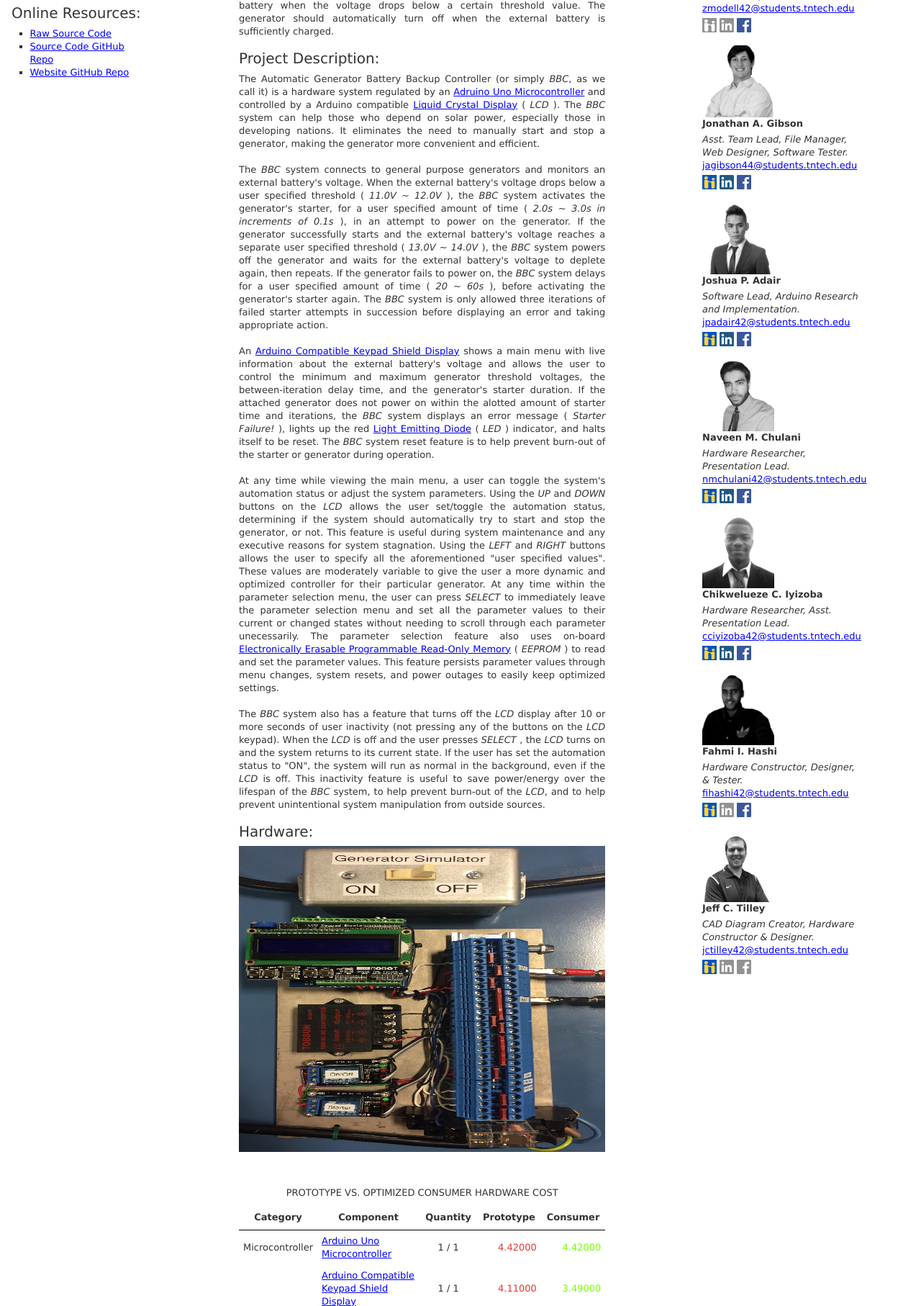
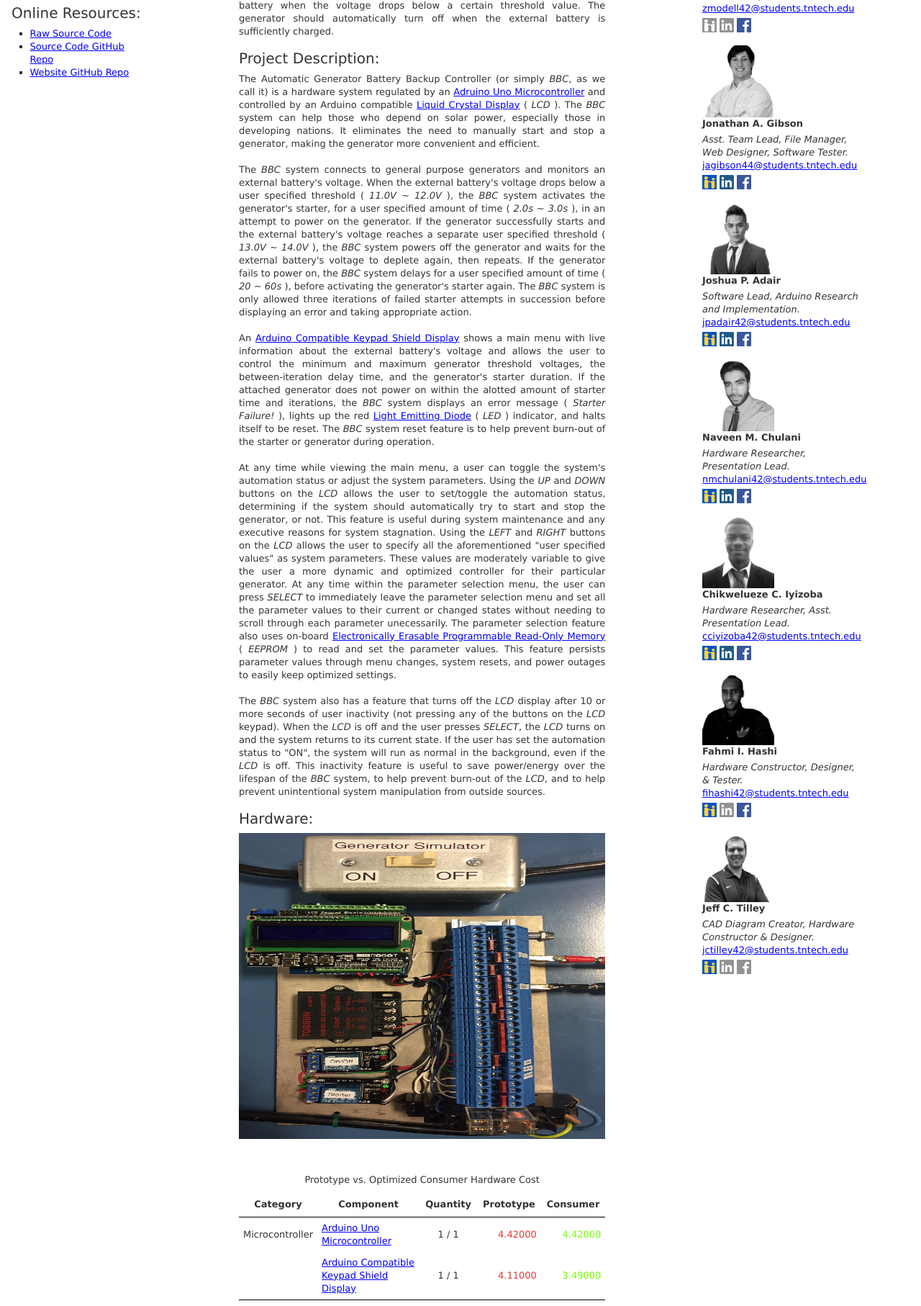
Before and after one commit to Lexxeous/capstone_2_website, a Rails app: page / in a window 1280 px wide. Shown: the part 355-2169 px from the top of the page at 72% size. Run offline with Rails 7, Linux system fonts and the light colour scheme; style sheets or scripts are compiled from the project's sources; some libraries are stand-ins or nearby versions.

Commit message:
Confirmed text content

```diff
--- a/app/assets/stylesheets/welcome.sass
+++ b/app/assets/stylesheets/welcome.sass
@@ -23,9 +23,6 @@
 
   .consumer
     color: #76FF03
-
-  .table_title
-    text-transform: uppercase
 
   table
     th
--- a/app/views/welcome/index.html.haml
+++ b/app/views/welcome/index.html.haml
@@ -15,11 +15,11 @@
             %li
               =link_to "Project Paper", "test_pdf.pdf"
             %li
-              =link_to "Project Poster", "test_pdf.pdf"
+              =link_to "Project Poster", "BBC Project Poster.pdf"
             %li
               =link_to "Project Presentation", "test_pdf.pdf"
             %li
-              =link_to "Wiring Overview Diagram", "test_pdf.pdf"
+              =link_to "Wiring Overview Diagram", "Block Diagram White.pdf"
             %li
               =link_to "AutoCAD Diagrams", "test_pdf.pdf"
             %li
@@ -50,8 +50,8 @@
           =succeed "," do
             %i BBC
           as we call it) is a hardware system regulated by an
-          =link_to "Adruino Uno Microcontroller", "https://www.ebay.com/itm/ATmega328P-CH340G-UNO-R3-Board-USB-Cable-Compatible-with-Arduino-L2/173019953288"
-          and controlled by a Arduino compatible
+          =link_to "Adruino Uno Microcontroller", "https://store.arduino.cc/usa/arduino-uno-rev3"
+          and controlled by an Arduino compatible
           =link_to "Liquid Crystal Display", "https://en.wikipedia.org/wiki/Liquid-crystal_display"
           (
           %i LCD
@@ -69,7 +69,7 @@
           the
           %i BBC
           system activates the generator's starter, for a user specified amount of time (
-          %i 2.0s ~ 3.0s in increments of 0.1s
+          %i 2.0s ~ 3.0s
           =succeed "," do
             )
           in an attempt to power on the generator. If the generator successfully starts and the external battery's voltage reaches a separate user specified threshold (
@@ -112,13 +112,15 @@
           %i DOWN
           buttons on the
           %i LCD
-          allows the user set/toggle the automation status, determining if the system should automatically try to start and stop the generator, or not.
+          allows the user to set/toggle the automation status, determining if the system should automatically try to start and stop the generator, or not.
           This feature is useful during system maintenance and any executive reasons for system stagnation.
           Using the
           %i LEFT
           and
           %i RIGHT
-          buttons allows the user to specify all the aforementioned "user specified values".
+          buttons on the
+          %i LCD
+          allows the user to specify all the aforementioned "user specified values" as system parameters.
           These values are moderately variable to give the user a more dynamic and optimized controller for their particular generator.
           At any time within the parameter selection menu, the user can press
           %i SELECT
@@ -140,8 +142,9 @@
           keypad). When the
           %i LCD
           is off and the user presses
-          %i SELECT
-          , the
+          =succeed "," do
+            %i SELECT
+          the
           %i LCD
           turns on and the system returns to its current state.
           If the user has set the automation status to "ON", the system will run as normal in the background, even if the
@@ -159,7 +162,7 @@
           .row.justify-content-center.mb-5
             =image_tag "hardware.png", size: "250x425"
 
-          .row.justify-content-center.table_title.mb-2
+          .row.justify-content-center.mb-2
             Prototype vs. Optimized Consumer Hardware Cost
 
           %table.mb-2
```
Also changed, not shown: 2 other files.
